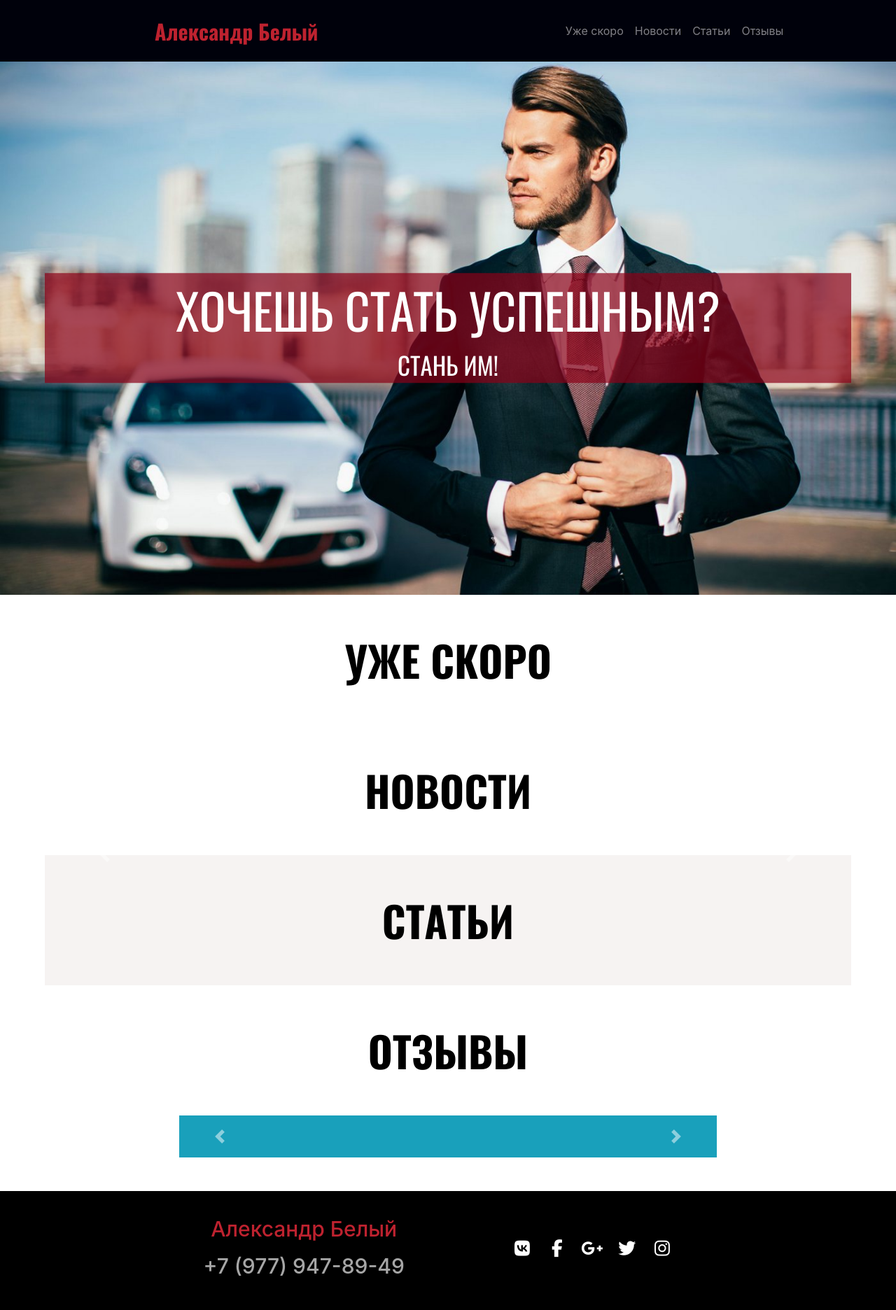
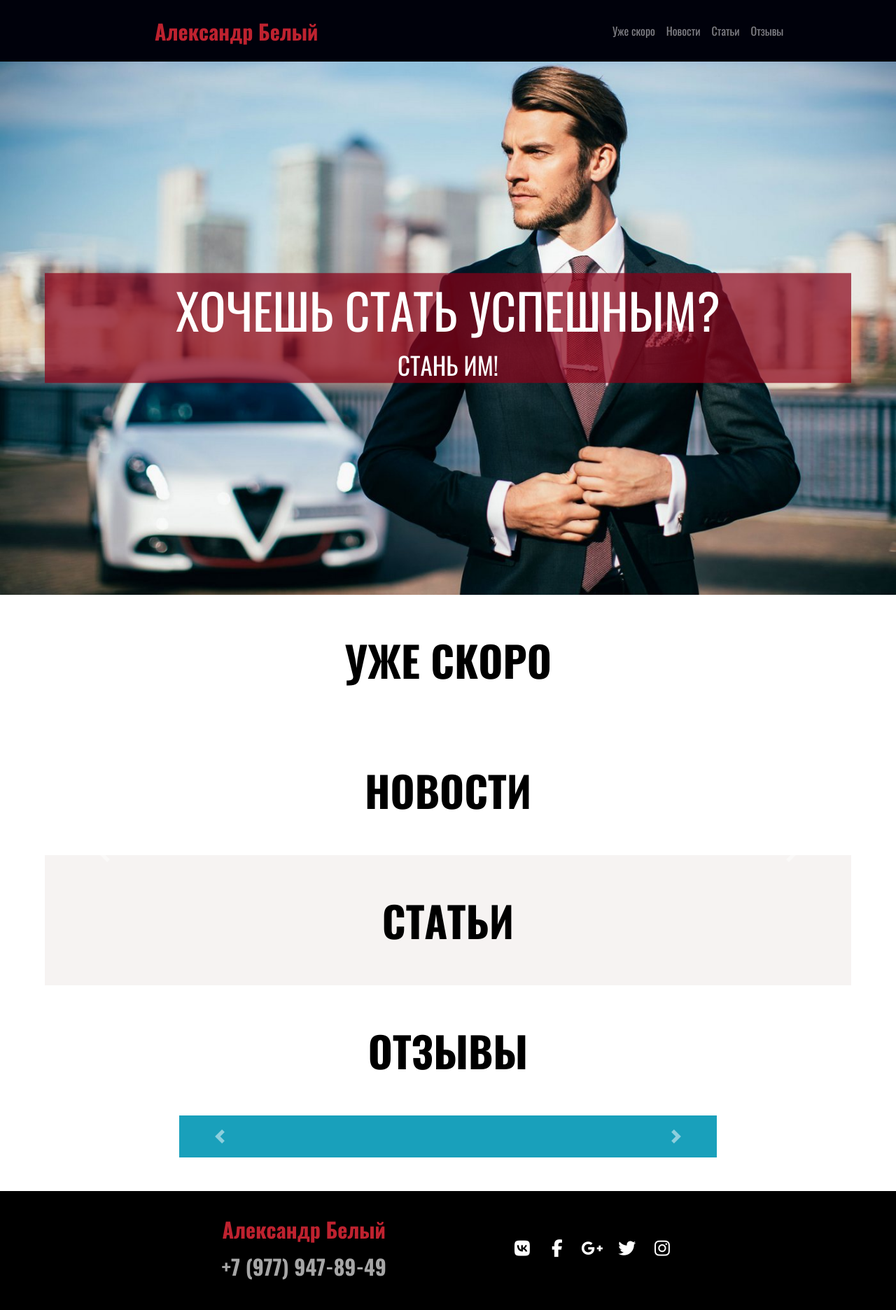
Before and after one commit to AlexR1723/test_business-blog, a Django app: page / in a window 1280 px wide. Shown: the whole page at 70% size. Run offline with Django 3.2, Linux system fonts and the light colour scheme; data that the repository does not hold is empty; some libraries are stand-ins or nearby versions.

Commit message:
final fonts and articles 2

```diff
--- a/static/css/style.css
+++ b/static/css/style.css
@@ -244,13 +244,15 @@ font-style: normal;
 
 .footer_name{
 	color: #be222f;
-	font-weight: 500;
+    font-family: Oswald;
+    font-weight: bold;
 	width: 100%;
 	text-align: center;
 }
 .footer_phone{
 	color: #a6a6a6;
-	font-weight: 500;
+	font-family: Oswald;
+    font-weight: bold;
 	width: 100%;
 	text-align: center;
 }
@@ -307,3 +309,8 @@ font-style: normal;
 	background-color: rgba(0,150,180,0.9);
 	color: #eee;
 }
+
+.nav-link{
+    font-family: Oswald;
+    font-weight: normal;
+}
```
